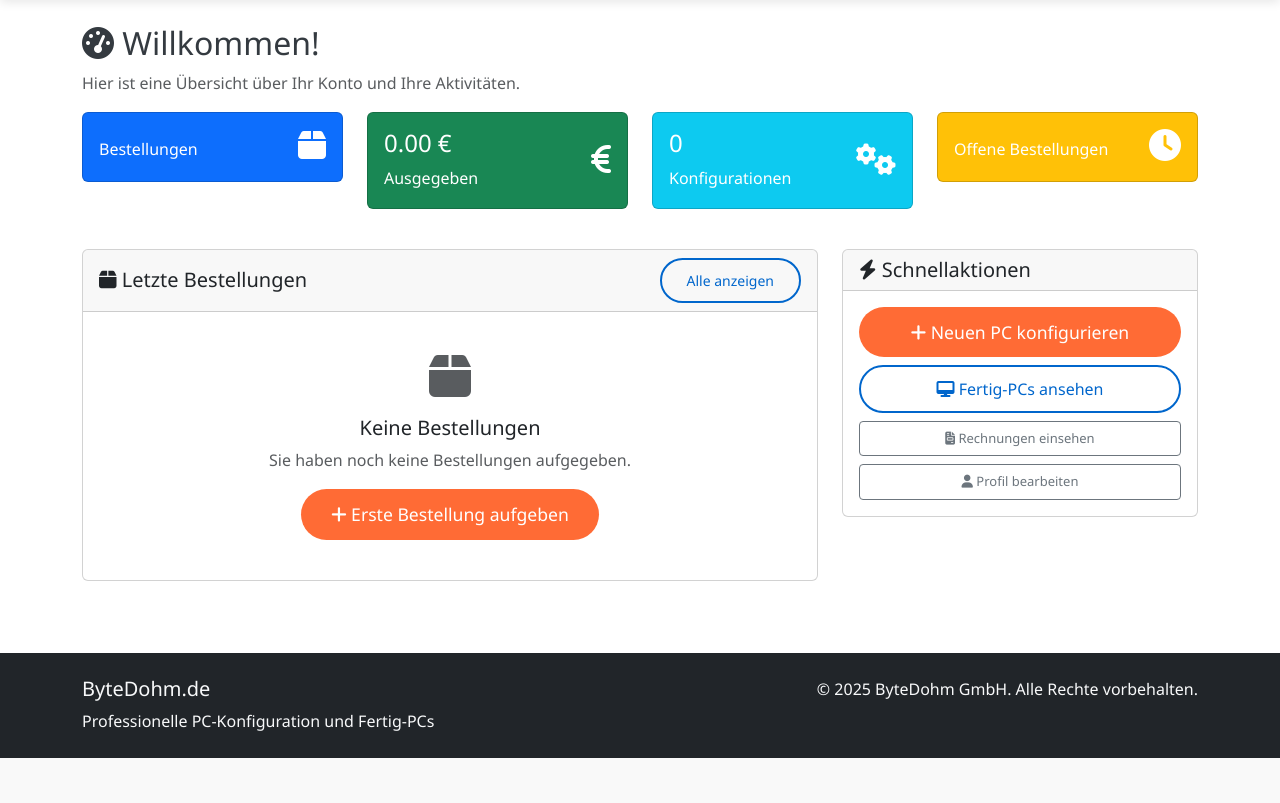
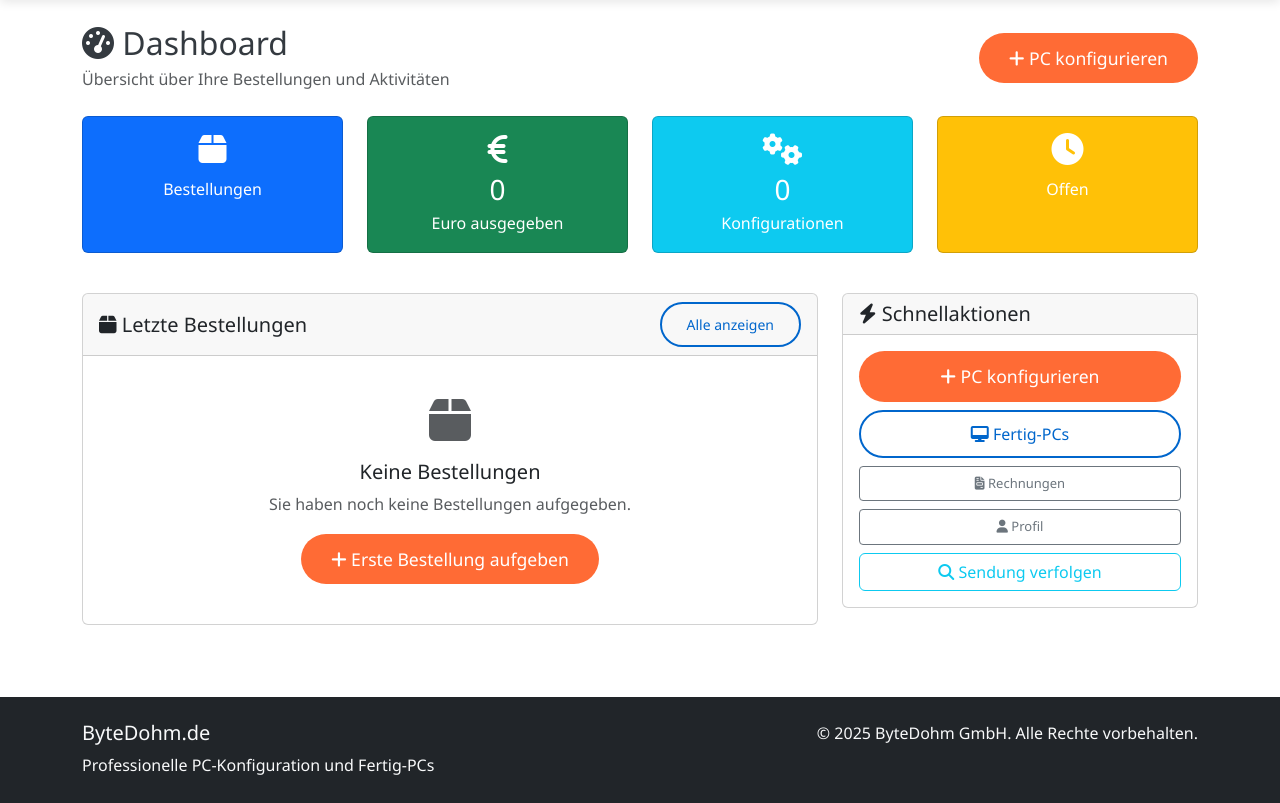
Before and after one commit to typisch-phil/ByteDohnComputer, a Flask app: template templates/customer/dashboard/overview.html in a window 1280 px wide. Shown: the part 99-902 px from the top of the page. Before the commit the page ends 857 px from the top, so only its background shows below. Run offline with Flask 3, Linux system fonts and the light colour scheme; the template is opened without the code that fills it, so the values that code supplies are empty.

Commit message:
Reverts the customer dashboard to its original design with modern features
Reverts customer dashboard templates to the old design, updates DHL tracking, and fixes invoice access in `order_detail.html`.

Replit-Commit-Author: Agent
Replit-Commit-Session-Id: 86548dde-8285-42e2-a040-36fdc877c8de
Replit-Commit-Screenshot-Url: https://storage.googleapis.com/screenshot-production-us-central1/cebc5e29-37cd-4ca8-9d71-16d38d5127a9/8b38a982-4a91-401e-9088-edec0761f642.jpg

```diff
--- a/templates/customer/dashboard/order_detail.html
+++ b/templates/customer/dashboard/order_detail.html
@@ -157,10 +157,10 @@
                     </div>
                     {% endif %}
 
-                    {% if order.invoice %}
+                    {% if order.invoice and order.invoice|length > 0 %}
                     <hr>
                     <div class="d-grid">
-                        <a href="{{ url_for('customer_dashboard.invoice_detail', invoice_id=order.invoice.id) }}"
+                        <a href="{{ url_for('customer_dashboard.invoice_detail', invoice_id=order.invoice[0].id) }}"
                            class="btn btn-outline-primary">
                             <i class="fas fa-file-invoice"></i> Rechnung ansehen
                         </a>
--- a/templates/customer/dashboard/overview.html
+++ b/templates/customer/dashboard/overview.html
@@ -6,78 +6,62 @@
 <div class="container mt-4">
     <div class="row">
         <div class="col-12">
-            <h2>
-                <i class="fas fa-tachometer-alt"></i>
-                Willkommen{% if current_user.first_name %}, {{ current_user.first_name }}{% endif %}!
-            </h2>
-            <p class="text-muted">Hier ist eine Übersicht über Ihr Konto und Ihre Aktivitäten.</p>
+            <div class="d-flex justify-content-between align-items-center mb-4">
+                <div>
+                    <h2 class="mb-1">
+                        <i class="fas fa-tachometer-alt"></i>
+                        Dashboard{% if current_user.first_name %} - {{ current_user.first_name }}{% endif %}
+                    </h2>
+                    <p class="text-muted mb-0">Übersicht über Ihre Bestellungen und Aktivitäten</p>
+                </div>
+                <a href="{{ url_for('configurator') }}" class="btn btn-primary">
+                    <i class="fas fa-plus"></i> PC konfigurieren
+                </a>
+            </div>
         </div>
     </div>
 
     <!-- Quick Stats -->
     <div class="row mb-4">
         <div class="col-md-3 mb-3">
-            <div class="card bg-primary text-white">
-                <div class="card-body">
-                    <div class="d-flex justify-content-between">
-                        <div>
-                            <h4>{{ stats.total_orders }}</h4>
-                            <p class="mb-0">Bestellungen</p>
-                        </div>
-                        <div class="align-self-center">
-                            <i class="fas fa-box fa-2x"></i>
-                        </div>
-                    </div>
+            <div class="card bg-primary text-white h-100">
+                <div class="card-body text-center">
+                    <i class="fas fa-box fa-2x mb-2"></i>
+                    <h3 class="mb-1">{{ stats.total_orders }}</h3>
+                    <p class="mb-0">Bestellungen</p>
                 </div>
             </div>
         </div>
         <div class="col-md-3 mb-3">
-            <div class="card bg-success text-white">
-                <div class="card-body">
-                    <div class="d-flex justify-content-between">
-                        <div>
-                            <h4>{{ "%.2f"|format(stats.total_spent) }} €</h4>
-                            <p class="mb-0">Ausgegeben</p>
-                        </div>
-                        <div class="align-self-center">
-                            <i class="fas fa-euro-sign fa-2x"></i>
-                        </div>
-                    </div>
+            <div class="card bg-success text-white h-100">
+                <div class="card-body text-center">
+                    <i class="fas fa-euro-sign fa-2x mb-2"></i>
+                    <h3 class="mb-1">{{ "%.0f"|format(stats.total_spent) }}</h3>
+                    <p class="mb-0">Euro ausgegeben</p>
                 </div>
             </div>
         </div>
         <div class="col-md-3 mb-3">
-            <div class="card bg-info text-white">
-                <div class="card-body">
-                    <div class="d-flex justify-content-between">
-                        <div>
-                            <h4>{{ stats.recent_configs|length }}</h4>
-                            <p class="mb-0">Konfigurationen</p>
-                        </div>
-                        <div class="align-self-center">
-                            <i class="fas fa-cogs fa-2x"></i>
-                        </div>
-                    </div>
+            <div class="card bg-info text-white h-100">
+                <div class="card-body text-center">
+                    <i class="fas fa-cogs fa-2x mb-2"></i>
+                    <h3 class="mb-1">{{ stats.recent_configs|length }}</h3>
+                    <p class="mb-0">Konfigurationen</p>
                 </div>
             </div>
         </div>
         <div class="col-md-3 mb-3">
-            <div class="card bg-warning text-white">
-                <div class="card-body">
-                    <div class="d-flex justify-content-between">
-                        <div>
-                            <h4>{{ stats.order_status_counts.get('pending', 0) }}</h4>
-                            <p class="mb-0">Offene Bestellungen</p>
-                        </div>
-                        <div class="align-self-center">
-                            <i class="fas fa-clock fa-2x"></i>
-                        </div>
-                    </div>
+            <div class="card bg-warning text-white h-100">
+                <div class="card-body text-center">
+                    <i class="fas fa-clock fa-2x mb-2"></i>
+                    <h3 class="mb-1">{{ stats.order_status_counts.get('pending', 0) }}</h3>
+                    <p class="mb-0">Offen</p>
                 </div>
             </div>
         </div>
     </div>
 
+    <!-- Main Content -->
     <div class="row">
         <!-- Recent Orders -->
         <div class="col-lg-8 mb-4">
@@ -93,7 +77,7 @@
                 <div class="card-body">
                     {% if stats.recent_orders %}
                     <div class="table-responsive">
-                        <table class="table table-hover mb-0">
+                        <table class="table table-hover">
                             <thead>
                                 <tr>
                                     <th>Bestellnummer</th>
@@ -106,7 +90,14 @@
                             <tbody>
                                 {% for order in stats.recent_orders %}
                                 <tr>
-                                    <td><strong>{{ order.order_number }}</strong></td>
+                                    <td>
+                                        <strong>{{ order.order_number }}</strong>
+                                        {% if order.tracking_number %}
+                                        <br><small class="text-muted">
+                                            <i class="fas fa-truck"></i> {{ order.tracking_number }}
+                                        </small>
+                                        {% endif %}
+                                    </td>
                                     <td>{{ order.created_at.strftime('%d.%m.%Y') }}</td>
                                     <td>{{ "%.2f"|format(order.total_amount) }} €</td>
                                     <td>
@@ -125,6 +116,12 @@
                                            class="btn btn-sm btn-outline-primary">
                                             <i class="fas fa-eye"></i> Details
                                         </a>
+                                        {% if order.tracking_number %}
+                                        <a href="{{ url_for('tracking_page') }}?tracking={{ order.tracking_number }}"
+                                           class="btn btn-sm btn-outline-info" target="_blank">
+                                            <i class="fas fa-search"></i> Verfolgen
+                                        </a>
+                                        {% endif %}
                                     </td>
                                 </tr>
                                 {% endfor %}
@@ -145,7 +142,7 @@
             </div>
         </div>
 
-        <!-- Quick Actions -->
+        <!-- Quick Actions Sidebar -->
         <div class="col-lg-4 mb-4">
             <div class="card">
                 <div class="card-header">
@@ -156,16 +153,19 @@
                 <div class="card-body">
                     <div class="d-grid gap-2">
                         <a href="{{ url_for('configurator') }}" class="btn btn-primary">
-                            <i class="fas fa-plus"></i> Neuen PC konfigurieren
+                            <i class="fas fa-plus"></i> PC konfigurieren
                         </a>
                         <a href="{{ url_for('prebuild') }}" class="btn btn-outline-primary">
-                            <i class="fas fa-desktop"></i> Fertig-PCs ansehen
+                            <i class="fas fa-desktop"></i> Fertig-PCs
                         </a>
                         <a href="{{ url_for('customer_dashboard.invoices') }}" class="btn btn-outline-secondary">
-                            <i class="fas fa-file-invoice"></i> Rechnungen einsehen
+                            <i class="fas fa-file-invoice"></i> Rechnungen
                         </a>
                         <a href="{{ url_for('customer_dashboard.profile') }}" class="btn btn-outline-secondary">
-                            <i class="fas fa-user"></i> Profil bearbeiten
+                            <i class="fas fa-user"></i> Profil
+                        </a>
+                        <a href="{{ url_for('tracking_page') }}" class="btn btn-outline-info">
+                            <i class="fas fa-search"></i> Sendung verfolgen
                         </a>
                     </div>
                 </div>
@@ -173,7 +173,7 @@
 
             <!-- Recent Configurations -->
             {% if stats.recent_configs %}
-            <div class="card mt-4">
+            <div class="card mt-3">
                 <div class="card-header">
                     <h6 class="mb-0">
                         <i class="fas fa-cogs"></i> Letzte Konfigurationen
```
Also changed, not shown: replit.md (+2 -0 lines).
